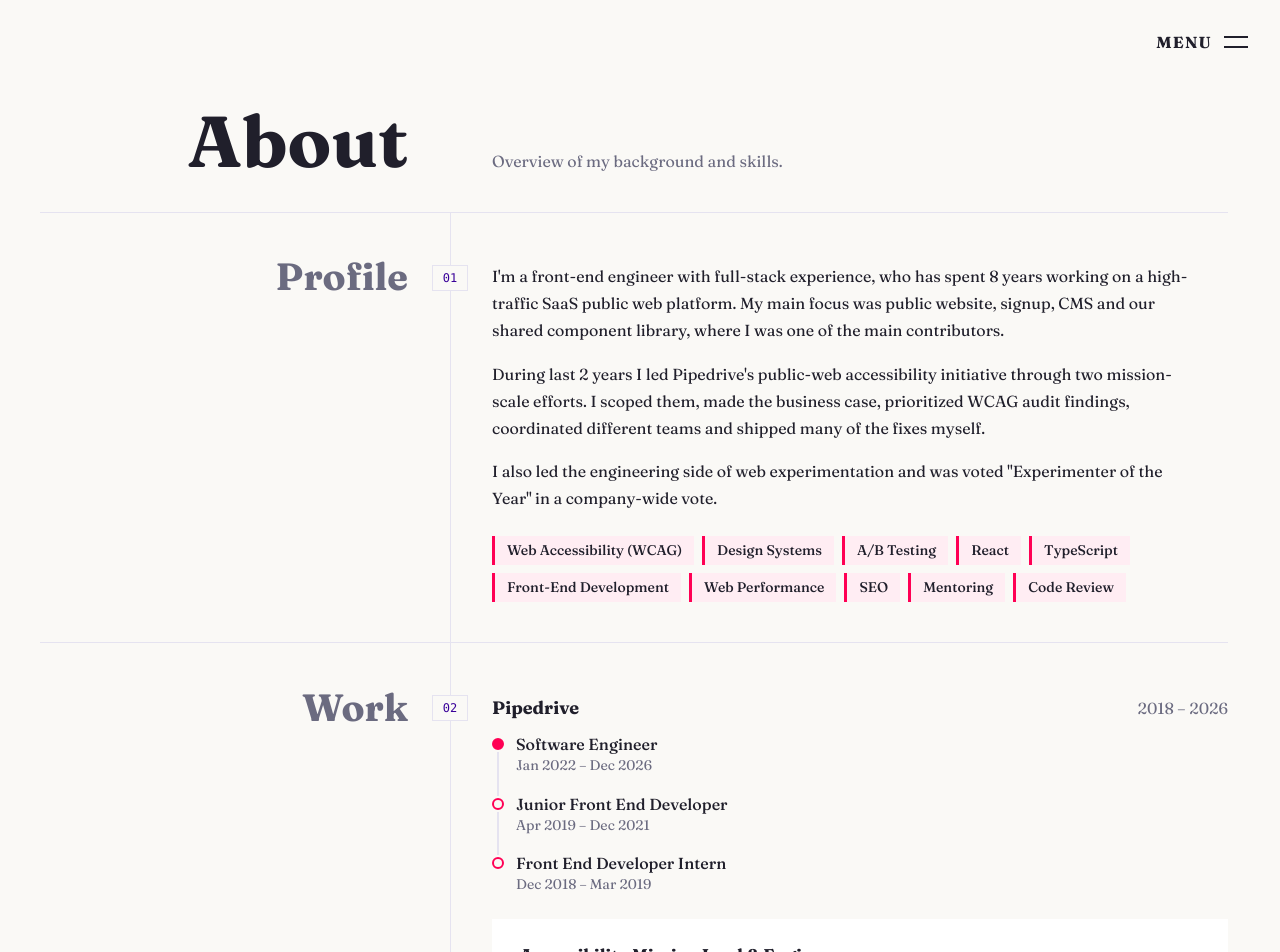
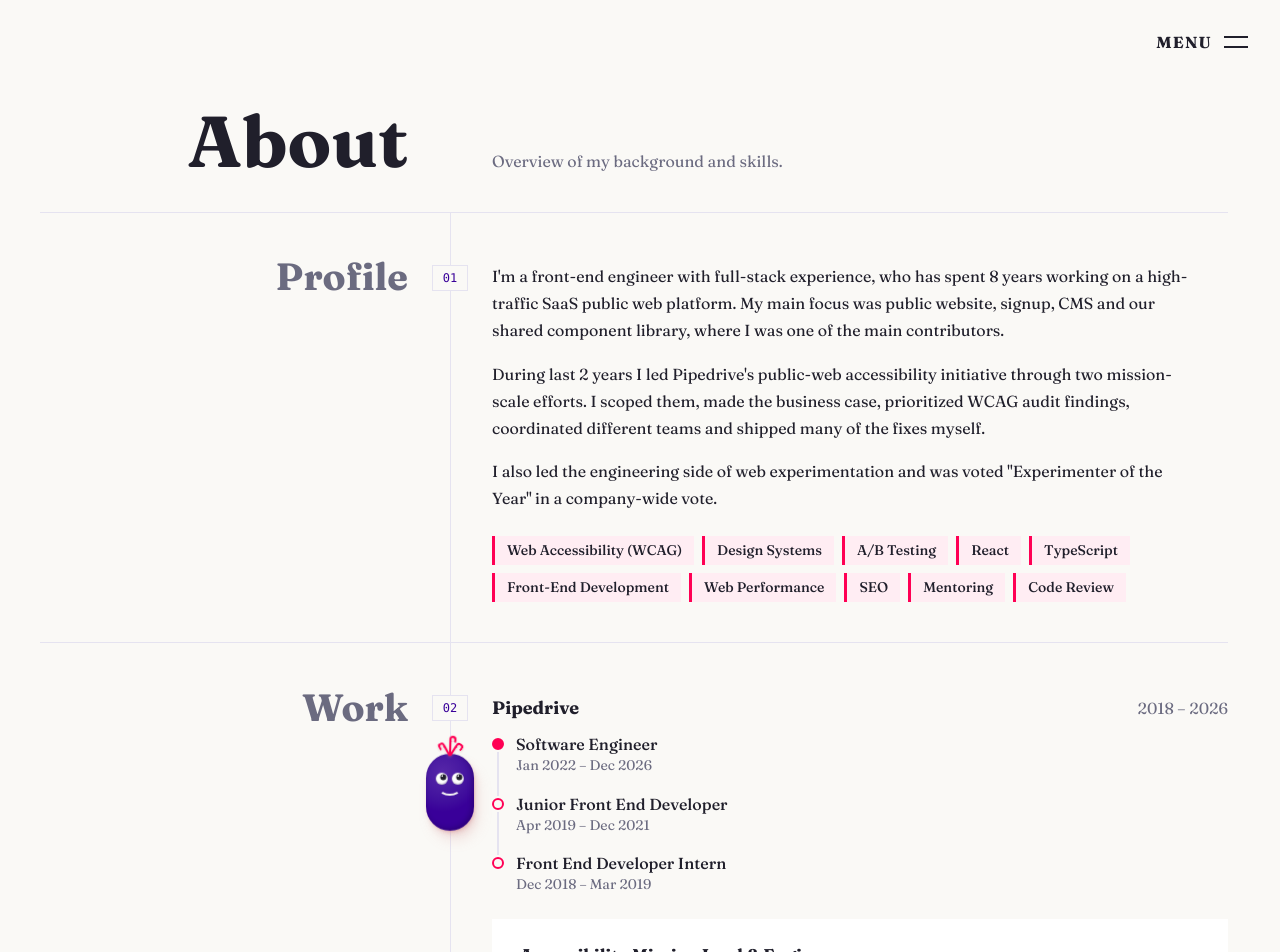
Before and after one commit to krispihl/bound-by-kris, a React (Vite) app: page /about in a window 1280 px wide. Shown: the top 952 px of the page. Built offline with nearby package versions, Linux system fonts and the light colour scheme; a web font is replaced by a local one.

Commit message:
Add Krispi to about page

```diff
--- a/src/components/Krispi/index.module.css
+++ b/src/components/Krispi/index.module.css
@@ -7,6 +7,41 @@
 
 	95% {
 		transform: scaleY(0.1);
+	}
+}
+
+/* How far the pupils are glanced away from where they'd look otherwise, as a share of the pupil's own size. Registered
+   so the glance animates these rather than the pupil's transform: a transform animation gets drawn on a layer of its
+   own, which blurs once Krispi sits a fraction of a pixel off the grid, while moving the pupil by its position snaps
+   it to whole pixels and makes it jump. */
+@property --glance-x {
+	syntax: '<percentage>';
+	inherits: false;
+	initial-value: 0%;
+}
+
+@property --glance-y {
+	syntax: '<percentage>';
+	inherits: false;
+	initial-value: 0%;
+}
+
+/* Two blinks long. Just after the first blink, the pupils move up to the top right, as far as the eyeball allows,
+   stay there for a moment and come back well before the second, so every glance has two blinks between it and the
+   next. */
+@keyframes glance {
+	0%,
+	51%,
+	74%,
+	100% {
+		--glance-x: 0%;
+		--glance-y: 0%;
+	}
+
+	55%,
+	70% {
+		--glance-x: 30%;
+		--glance-y: -30%;
 	}
 }
 
@@ -229,6 +264,9 @@
 	background: radial-gradient(circle at 40% 35%, white 55%, #e3ddf2 100%);
 	box-shadow: inset 0 calc(var(--size) * -0.015) calc(var(--size) * 0.03) color-mix(in srgb, black 25%, transparent);
 	animation: blink 5s infinite;
+	/* A placement can hold the eyes still, for example while Krispi is out of sight; the glance waits with them, so
+	   the two stay in step. */
+	animation-play-state: var(--krispi-eyes, running);
 
 	&::after {
 		content: '';
@@ -239,8 +277,24 @@
 		height: 48%;
 		border-radius: 50%;
 		background: radial-gradient(circle at 32% 30%, white 0 14%, var(--color-text) 16%);
-		transform: translate(-50%, var(--pupil-y, -50%));
+		transform: translate(calc(-50% + var(--glance-x)), calc(var(--pupil-y, -50%) + var(--glance-y)));
 		transition: transform 0.3s ease;
+	}
+}
+
+/* Blinking and glancing both start 2.5s into the blink's cycle, so the first blink comes soon after Krispi appears,
+   rather than five seconds later, and the first glance right after it. They share the start, so the glance still
+   falls between two blinks. */
+.krispi--glance {
+	& .krispi__eye {
+		animation-delay: -2.5s;
+	}
+
+	/* No transition on the pupil here, which would trail every step of the glance and soften it. */
+	& .krispi__eye::after {
+		transition: none;
+		animation: glance 10s -2.5s ease-in-out infinite;
+		animation-play-state: var(--krispi-eyes, running);
 	}
 }
 
@@ -302,7 +356,9 @@
 
 @media (prefers-reduced-motion: reduce) {
 	.krispi__hair,
-	.krispi__eye {
+	.krispi__eye,
+	.krispi--glance .krispi__eye,
+	.krispi--glance .krispi__eye::after {
 		animation: none;
 	}
 
--- a/src/components/Krispi/index.tsx
+++ b/src/components/Krispi/index.tsx
@@ -1,12 +1,24 @@
 import styles from './index.module.css'
 
-type KrispiPose = 'idle' | 'peek'
+type KrispiProps = {
+	pose?: 'idle' | 'peek'
+	// What Krispi says in a speech bubble while the mouse is over it; without it, there's no bubble.
+	says?: string
+	// Every few blinks, Krispi glances up to the top right between two of them, then looks back at the reader.
+	glances?: boolean
+	className?: string
+}
 
-// Krispi, the site's pill-shaped mascot, drawn in CSS. Only decoration, so screen readers skip it, the question in its
-// speech bubble included: it just chats when the mouse is over it. Where it sits and how it moves is up to the page
+const POSE_CLASSES = {
+	idle: '',
+	peek: styles['krispi--peek'],
+}
+
+// Krispi, the site's pill-shaped mascot, drawn in CSS. Only decoration, so screen readers skip it, anything it says in
+// its speech bubble included: it just chats when the mouse is over it. Where it sits and how it moves is up to the page
 // placing it (through className); the pose sets the face and hands.
-export const Krispi = ({ pose = 'idle', className }: { pose?: KrispiPose; className?: string }) => {
-	const classes = [styles.krispi, pose === 'peek' ? styles['krispi--peek'] : '', className].filter(Boolean).join(' ')
+export const Krispi = ({ pose = 'idle', says, glances = false, className }: KrispiProps) => {
+	const classes = [styles.krispi, POSE_CLASSES[pose], glances && styles['krispi--glance'], className].filter(Boolean).join(' ')
 
 	return (
 		<span className={classes} aria-hidden="true">
@@ -29,9 +41,11 @@ export const Krispi = ({ pose = 'idle', className }: { pose?: KrispiPose; classN
 						</span>
 					))
 				: null}
-			<span className={styles.krispi__bubble}>
-				<span className={styles.krispi__speech}>Learned anything new?</span>
-			</span>
+			{says ? (
+				<span className={styles.krispi__bubble}>
+					<span className={styles.krispi__speech}>{says}</span>
+				</span>
+			) : null}
 		</span>
 	)
 }
--- /dev/null
+++ b/src/hooks/useScrolledToBottom.ts
@@ -0,0 +1,28 @@
+import { useEffect, useState } from 'react'
+
+// Allows for scroll positions that land a fraction of a pixel short of the end, as they do on zoomed or high-density
+// screens.
+const TOLERANCE = 2
+
+const isAtBottom = () => window.innerHeight + window.scrollY >= document.documentElement.scrollHeight - TOLERANCE
+
+// Whether the window is scrolled all the way to the end of the page. Checked again on every scroll and resize, so it
+// turns false as soon as the reader scrolls back up.
+export const useScrolledToBottom = () => {
+	const [atBottom, setAtBottom] = useState(false)
+
+	useEffect(() => {
+		const update = () => setAtBottom(isAtBottom())
+
+		update()
+		window.addEventListener('scroll', update, { passive: true })
+		window.addEventListener('resize', update)
+
+		return () => {
+			window.removeEventListener('scroll', update)
+			window.removeEventListener('resize', update)
+		}
+	}, [])
+
+	return atBottom
+}
--- a/src/pages/A11yBites/index.tsx
+++ b/src/pages/A11yBites/index.tsx
@@ -152,7 +152,7 @@ export const A11yBites = () => {
 				</section>
 			</div>
 			{/* Outside the page, whose container query would otherwise pin this fixed element to the page instead of the window. */}
-			<Krispi pose="peek" className={styles.peek} />
+			<Krispi pose="peek" says="Learned anything new?" className={styles.peek} />
 		</>
 	)
 }
--- a/src/pages/About/index.module.css
+++ b/src/pages/About/index.module.css
@@ -85,8 +85,10 @@
 	}
 }
 
-/* Decorative: the number only echoes the order the headings already have. */
+/* Decorative: the number only echoes the order the headings already have. Named as an anchor, so Krispi can line up
+   with the rule it sits on (several badges share the name, and the last one wins). */
 .section__number {
+	anchor-name: --section-number;
 	position: relative;
 	z-index: 1;
 	grid-column: 1;
@@ -492,12 +494,54 @@
 	}
 }
 
+/* Once the reader has scrolled all the way to the end of the page, Krispi slowly rises from below the bottom of the
+   window, under the CV link and centred on the sections' vertical rule, until a little over half its body shows;
+   scrolling back up sinks it out of sight again, a little quicker. Its eyes wait while it's hidden, so its first
+   glance up at the link comes soon after it appears. Only shown where anchor positioning works;
+   elsewhere it isn't there. */
+.peek {
+	display: none;
+}
+
+@supports (anchor-name: --section-number) {
+	.peek {
+		--krispi-size: 2rem;
+		--krispi-eyes: paused;
+
+		position: fixed;
+		bottom: 0;
+		/* Centred on the rule, which runs through the middle of the number badges. */
+		left: calc(anchor(--section-number center) - var(--krispi-size) / 2);
+		z-index: 5;
+		display: block;
+		/* 130% sinks the head and its hair fully below the window's edge. */
+		transform: translateY(130%);
+		transition: transform 0.6s ease-in;
+
+		/* 40% shows the top 60% of the body, down to just below the smile. */
+		&--up {
+			--krispi-eyes: running;
+
+			transform: translateY(40%);
+			transition: transform 1.6s cubic-bezier(0.22, 1, 0.36, 1) 0.3s;
+		}
+	}
+}
+
+@media (min-width: 48rem) {
+	.peek {
+		--krispi-size: 3rem;
+	}
+}
+
 @media (prefers-reduced-motion: reduce) {
 	.section::after,
 	.section__number,
 	.section__heading,
 	.section__link::after,
-	.page__cv {
+	.page__cv,
+	.peek,
+	.peek--up {
 		transition: none;
 	}
 }
--- a/src/pages/About/index.tsx
+++ b/src/pages/About/index.tsx
@@ -3,7 +3,9 @@ import { FiArrowRight } from 'react-icons/fi'
 import { Link } from 'react-router-dom'
 
 import { ExternalLink } from '../../components/ExternalLink'
+import { Krispi } from '../../components/Krispi'
 import { CV_SECTIONS } from '../../data/cv'
+import { useScrolledToBottom } from '../../hooks/useScrolledToBottom'
 
 import styles from './index.module.css'
 
@@ -25,7 +27,10 @@ const withLink = (paragraph: string, link?: { text: string; to: string }): React
 }
 
 export const About = () => {
+	const atBottom = useScrolledToBottom()
+
 	return (
+		<>
 			<div className={styles.page}>
 				<header className={styles.page__header}>
 					<h1 className={styles.page__title}>About</h1>
@@ -133,5 +138,8 @@ export const About = () => {
 					</ExternalLink>
 				</footer>
 			</div>
+			{/* Outside the page, whose container query would otherwise pin this fixed element to the page instead of the window. */}
+			<Krispi glances className={`${styles.peek}${atBottom ? ` ${styles['peek--up']}` : ''}`} />
+		</>
 	)
 }
```
Also changed, not shown: 2 other files (tests, documents, lock files or other folders). Lines whose indentation alone changed are shown as unchanged.
